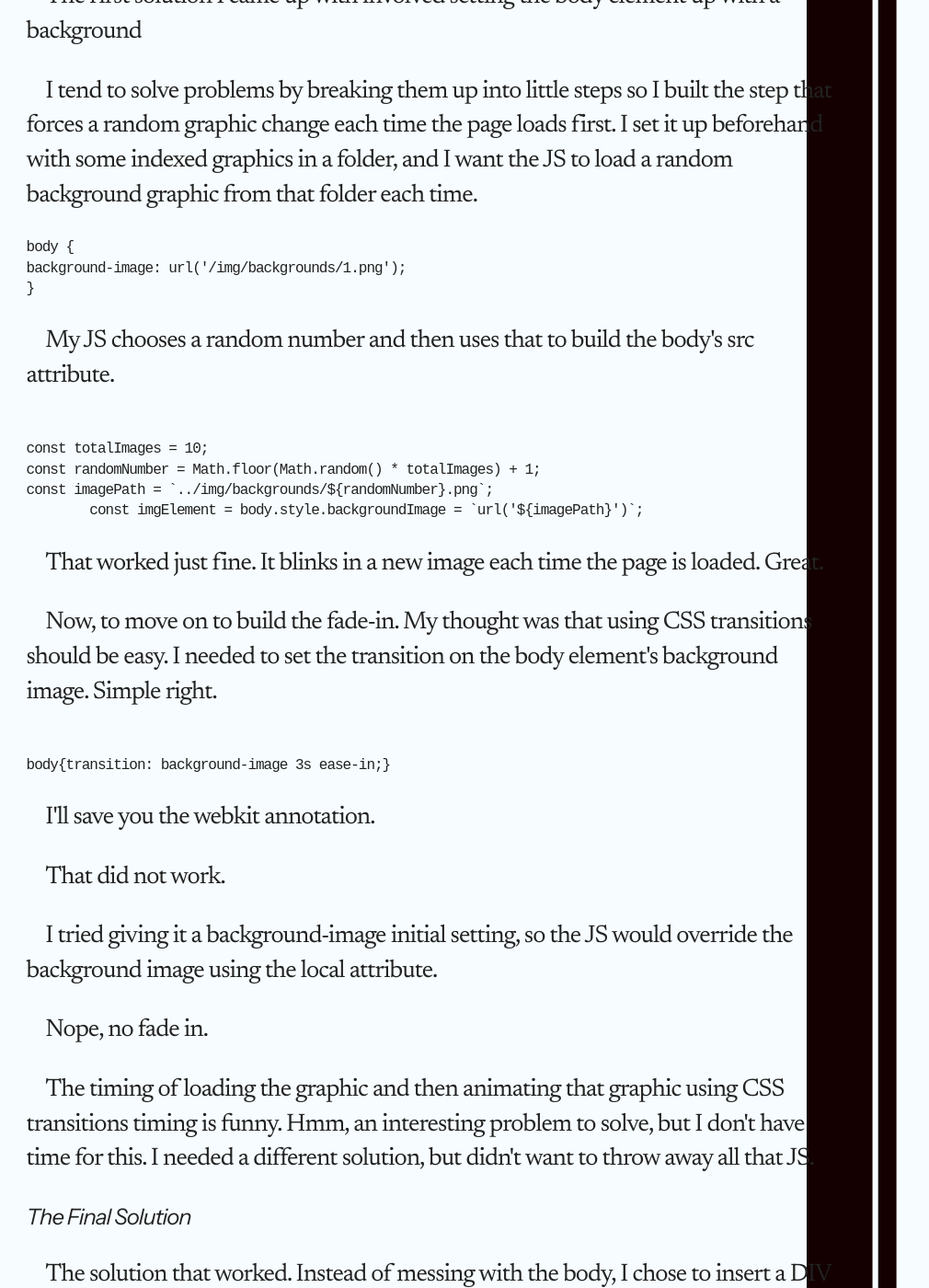
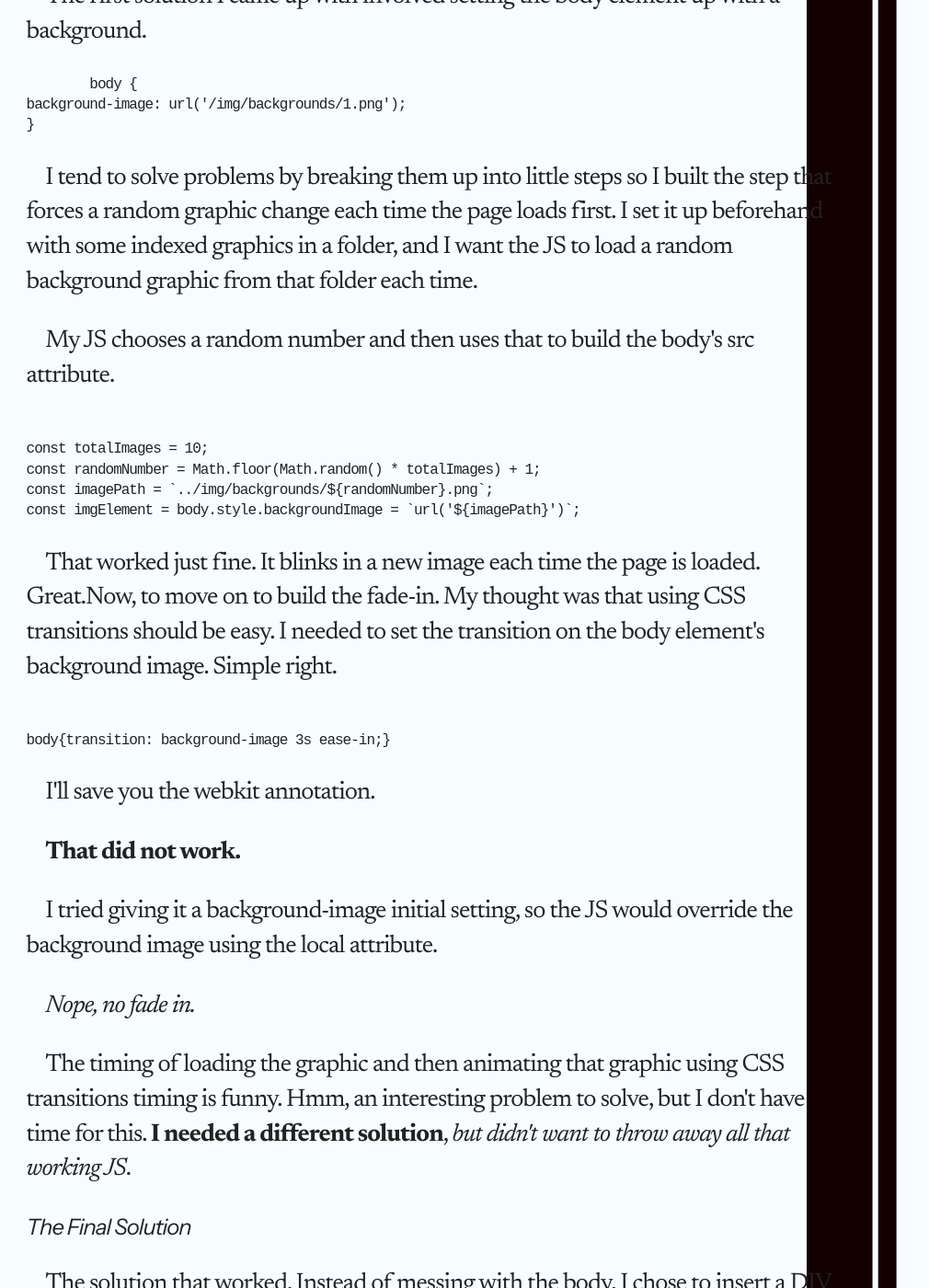
Before and after one commit to ianvanhoof/ianvanhoof.github.io, a Jekyll site: the page built from _posts/2025-08-06-ItsTheTechnique.html, in a window 1280 px wide and 1400 px high, scrolled down 786 px. Shown: the whole window at 92% size, without its empty margins (0-1010 px from the left). Built offline with Jekyll 4.4.1, drawn with Linux system fonts in a browser that asks for light colours; some of the changed text lies outside the part shown.

Commit message:
Edits and such on the latest post

```diff
--- a/_posts/2025-08-06-ItsTheTechnique.html
+++ b/_posts/2025-08-06-ItsTheTechnique.html
@@ -9,14 +9,14 @@ layout: post
     <p>I am still working on the Discontinuity Studios website. I came across an interesting problem I worked around and would like to share. </p>
     <h2>The Problem</h2>
     <p>I want the background graphic behind everything to change each time the page loads and fade in smoothly.</p>
-
     <h2>The First Solution</h2>
-<p>The first solution I came up with involved setting the body element up with a background</p>
-
+    <p>The first solution I came up with involved setting the body element up with a background.</p>
+    <pre>
+        <code>body {
+background-image: url('/img/backgrounds/1.png');
+}</code>
+</pre>
     <p>I tend to solve problems by breaking them up into little steps so I built the step that forces a random graphic change each time the page loads first. I set it up beforehand with some indexed graphics in a folder, and I want the JS to load a random background graphic from that folder each time. </p>
-<pre><code>body {
-background-image: url('/img/backgrounds/1.png');
-}</code></pre>
 
     <p>My JS chooses a random number and then uses that to build the body's src attribute.</p>
     <pre><code>
@@ -25,26 +25,22 @@ const randomNumber = Math.floor(Math.random() * totalImages) + 1;
 const imagePath = `../img/backgrounds/${randomNumber}.png`;
 const imgElement = body.style.backgroundImage = `url('${imagePath}')`;
 </code></pre>
-<p>That worked just fine. It blinks in a new image each time the page is loaded. Great.</p>
-
-<p>Now, to move on to build the fade-in. My thought was that using CSS transitions should be easy. I needed to set the transition on the body element's background image.
+    <p>That worked just fine. It blinks in a new image each time the page is loaded. Great.Now, to move on to build the fade-in. My thought was that using CSS transitions should be easy. I needed to set the transition on the body element's background image.
         Simple right.</p>
     <pre><code>
 body{transition: background-image 3s ease-in;}
 </code></pre>
     <p>I'll save you the webkit annotation.</p>
-<p>That did not work.</p>
+    <p><strong>That did not work.</strong></p>
     <p>I tried giving it a background-image initial setting, so the JS would override the background image using the local attribute.</p>
-<p>Nope, no fade in.</p>
+    <p><em>Nope, no fade in.</em></p>
     <p>The timing of loading the graphic and then animating that graphic using CSS transitions timing is funny. Hmm, an interesting problem to solve, but I don't have time for this.
-I needed a different solution, but didn't want to throw away all that JS.</p>
-
+        <strong>I needed a different solution</strong>, <em>but didn't want to throw away all that working JS</em>.</p>
     <h2> The Final Solution</h2>
-
     <p>The solution that worked. Instead of messing with the body, I chose to insert a DIV stretched across the entire viewport in the background of everything.</p>
     <h3>The HTML</h3>
     <pre><code>
-<div id="background-image"></div>
+// <div id="background-image"></div>
 </code></pre>
     <h3>The CSS</h3>
     <pre><code>
```
Also changed, not shown: other parts of _posts/2025-08-06-ItsTheTechnique.html (+2 -5 lines). Lines whose indentation alone changed are shown as unchanged.
